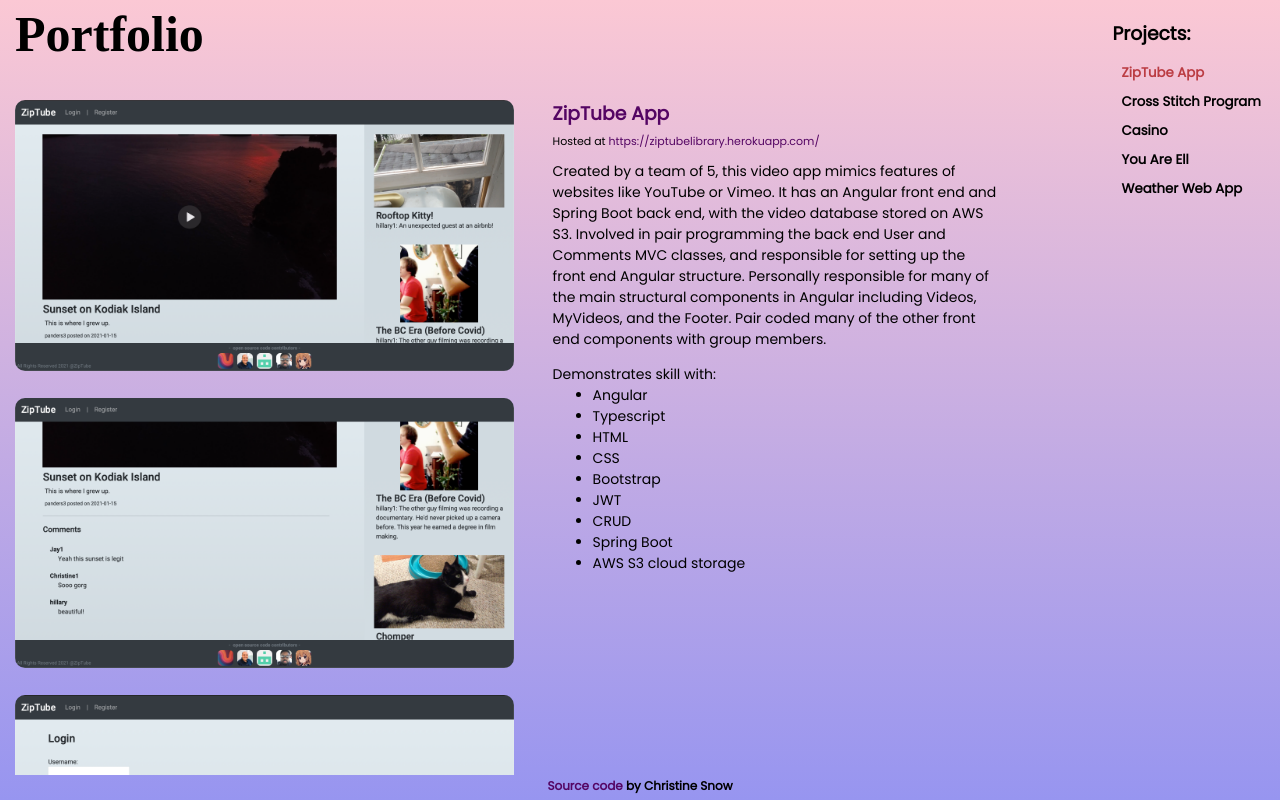
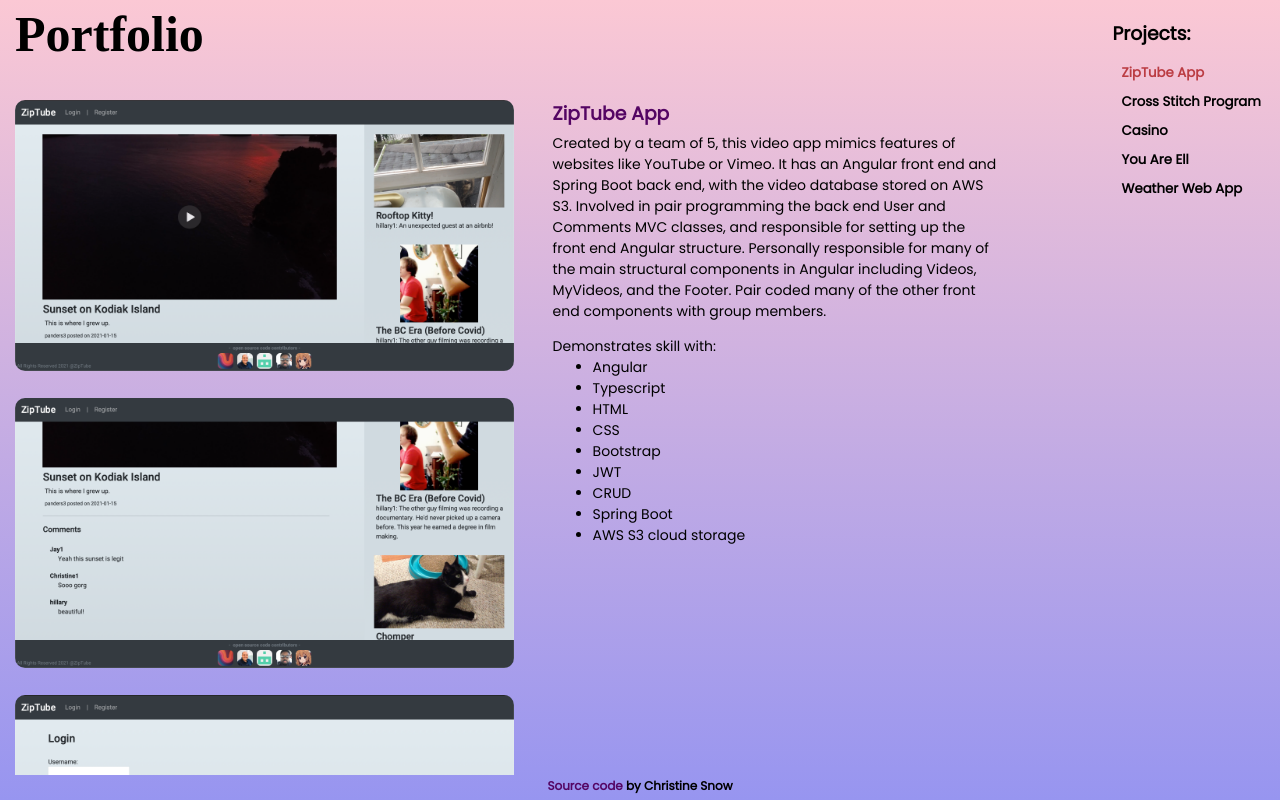
Before and after one commit to cmmsnow/portfolio, an Angular app: page / in a window 1280 px wide. Built offline with nearby package versions, Linux system fonts and the light colour scheme; a web font is replaced by a local one.

Commit message:
momentarily removed ziptube hosted link

```diff
--- a/src/app/projects.ts
+++ b/src/app/projects.ts
@@ -51,9 +51,11 @@ export const projects: Project[] = [
     additionalCodeUrl: '',
     title: 'ZipTube App',
     description: 'Created by a team of 5, this video app mimics features of websites like YouTube or Vimeo. It has an Angular front end and Spring Boot back end, with the video database stored on AWS S3.  Involved in pair programming the back end User and Comments MVC classes, and responsible for setting up the front end Angular structure. Personally responsible for many of the main structural components in Angular including Videos, MyVideos, and the Footer. Pair coded many of the other front end components with group members.',
-    hostedUrl: 'https://ziptubelibrary.herokuapp.com/',
+    hostedUrl: '',
     mainImagePath: ['assets/ziptube01.png', 'assets/ziptube02.png', 'assets/ziptube03.png', 'assets/ziptube04.png', 'assets/ziptube05.png', 'assets/ziptube06.png', 'assets/ziptube07.png'],
     technologiesUsed: ['Angular', 'Typescript', 'HTML', 'CSS', 'Bootstrap', 'JWT', 'CRUD', 'Spring Boot', 'AWS S3 cloud storage'],
     urlImagesForTechnologies: ['']
   }
 ];
+
+// https://ziptubelibrary.herokuapp.com/
```
